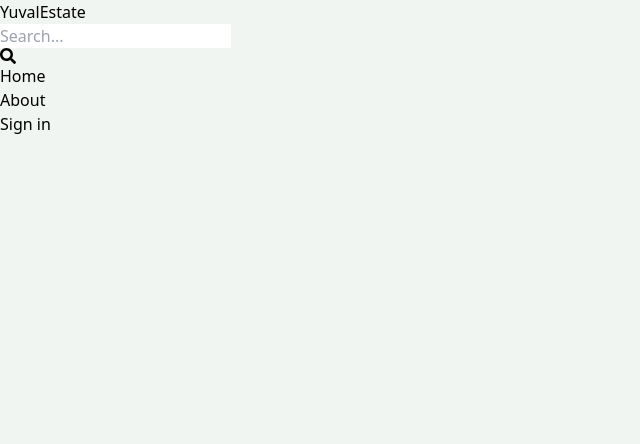
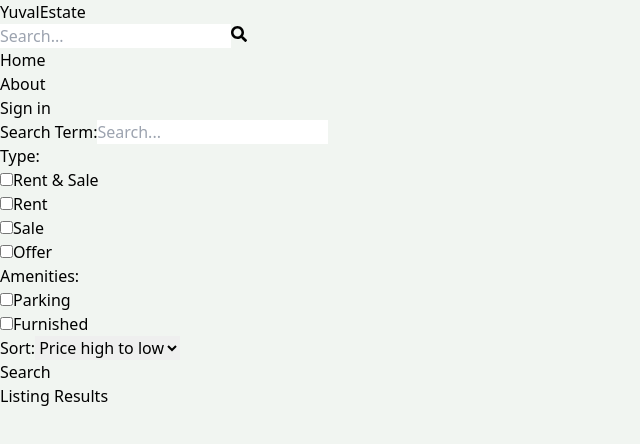
Before and after one commit to yuvalleberstein21/Real-Estate, a React (Vite) app in the folder client/: page /search in a window 1280 px wide. Shown: the top 444 px of the page, without its empty margins (0-640 px from the left). Built offline with nearby package versions, Linux system fonts and the light colour scheme; no server answers.

Commit message:
search UI

```diff
--- a/client/src/App.jsx
+++ b/client/src/App.jsx
@@ -10,6 +10,7 @@
 import CreateListing from './pages/CreateListing';
 import UpdateListing from './pages/UpdateListing';
 import Listing from './pages/Listing';
+import Search from './pages/Search';
 
 const App = () => {
   return (
@@ -20,6 +21,7 @@
         <Route path="/sign-in" element={<Login />} />
         <Route path="/sign-up" element={<SignUp />} />
         <Route path="/about" element={<About />} />
+        <Route path="/search" element={<Search />} />
         <Route path="/listing/:listingId" element={<Listing />} />
         <Route element={<PrivateRoute />} >
           <Route path="/profile" element={<Profile />} />
--- a/client/src/components/Header.jsx
+++ b/client/src/components/Header.jsx
@@ -1,13 +1,33 @@
 import { FaSearch } from "react-icons/fa";
-import { Link } from "react-router-dom";
+import { Link, useNavigate } from "react-router-dom";
 import { useSelector } from "react-redux"
-import { useEffect } from "react";
+import { useEffect, useState } from "react";
 
 const Header = () => {
 
     const { currentUser } = useSelector((state) => state.user);
 
-    console.log(currentUser)
+    const [searchTerm, setSearchTerm] = useState('');
+    const navigate = useNavigate();
+
+    const handleSubmit = (e) => {
+        e.preventDefault();
+
+        const urlParams = new URLSearchParams(window.location.search);
+        urlParams.set('searchTerm', searchTerm);
+        const searchQuery = urlParams.toString();
+        navigate(`/search?${searchQuery}`);
+
+    }
+
+    useEffect(() => {
+        const urlParams = new URLSearchParams(location.search);
+        const searchTermFromUrl = urlParams.get('searchTerm');
+        if (searchTermFromUrl) {
+            setSearchTerm(searchTermFromUrl);
+        }
+    }, [location.search]);
+
 
     return (
         <header className='bg-slate-200 shadow-md'>
@@ -18,9 +38,18 @@
                         <span className='text-slate-700'>Estate</span>
                     </h1>
                 </Link>
-                <form className='bg-slate-100 p-3 rounded-lg flex items-center'>
-                    <input type="text" placeholder='Search...' className='bg-transparent focus:outline-none w-24 sm:w-64' />
-                    <FaSearch className="text-slate-600" />
+                <form onSubmit={handleSubmit} className='bg-slate-100 p-3 rounded-lg flex items-center'>
+                    <input
+                        type="text"
+                        placeholder='Search...'
+                        className='bg-transparent focus:outline-none w-24 sm:w-64'
+                        value={searchTerm}
+                        onChange={(e) => setSearchTerm(e.target.value)}
+                    />
+                    <button>
+                        <FaSearch className="text-slate-600" />
+                    </button>
+
                 </form>
                 <ul className="flex gap-4">
                     <Link to="/">
--- /dev/null
+++ b/client/src/pages/Search.jsx
@@ -0,0 +1,64 @@
+import React from 'react'
+
+const Search = () => {
+    return (
+        <div className='flex flex-col md:flex-row'>
+            <div className='p-7 border-b-2 md:border-r-2 min-h-screen'>
+                <form className='flex flex-col gap-8'>
+                    <div className='flex items-center gap-2'>
+                        <label className='whitespace-nowrap font-semibold'>Search Term:</label>
+                        <input type="text" id='searchTerm' placeholder='Search...' className='border rounded-lg p-3 w-full' />
+                    </div>
+                    <div className='flex gap-2 flex-wrap items-center'>
+                        <label className='font-semibold'>Type:</label>
+                        <div className="flex gap-2">
+                            <input type="checkbox" id='all' className='w-5' />
+                            <span>Rent & Sale</span>
+                        </div>
+                        <div className="flex gap-2">
+                            <input type="checkbox" id='rent' className='w-5' />
+                            <span>Rent</span>
+                        </div>
+                        <div className="flex gap-2">
+                            <input type="checkbox" id='sale' className='w-5' />
+                            <span>Sale</span>
+                        </div>
+                        <div className="flex gap-2">
+                            <input type="checkbox" id='offer' className='w-5' />
+                            <span>Offer</span>
+                        </div>
+                    </div>
+                    <div className='flex gap-2 flex-wrap items-center'>
+                        <label className='font-semibold'>Amenities:</label>
+                        <div className="flex gap-2">
+                            <input type="checkbox" id='parking' className='w-5' />
+                            <span>Parking</span>
+                        </div>
+                        <div className="flex gap-2">
+                            <input type="checkbox" id='furnished' className='w-5' />
+                            <span>Furnished</span>
+                        </div>
+                    </div>
+
+                    <div className='flex items-center gap-2'>
+                        <label className='font-semibold'>Sort:</label>
+                        <select id="sort_order" className='border rounded-lg p-3'>
+                            <option value="">Price high to low</option>
+                            <option value="">Price low to high</option>
+                            <option value="">Latest</option>
+                            <option value="">Oldest</option>
+                        </select>
+                    </div>
+                    <button className='bg-slate-700 text-white p-3 rounded-lg uppercase hover:opacity-95'>Search</button>
+
+                </form>
+            </div>
+
+            <div className=''>
+                <h1 className='text-3xl font-semibold border-b p-3 text-slate-700 mt-5'>Listing Results</h1>
+            </div>
+        </div>
+    )
+}
+
+export default Search;
```
Also changed, not shown: 2 other files (tests, documents, lock files or other folders).
